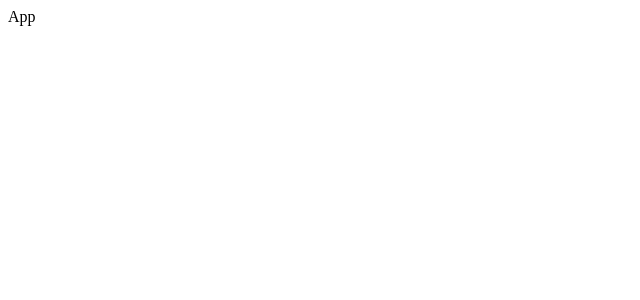
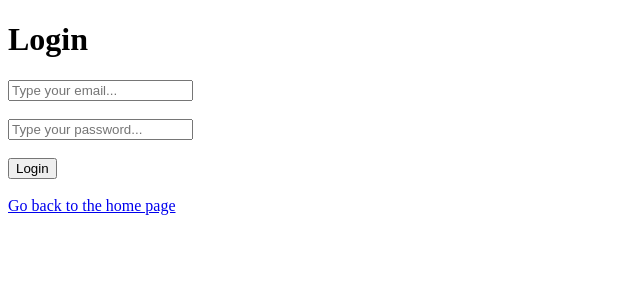
Before and after one commit to sathishgnanaprakasam/fsdwdtb6, a React (Vite) app: page /login in a window 1280 px wide. Shown: the top 300 px of the page, without its empty margins (0-640 px from the left). Built offline with nearby package versions, Linux system fonts and the light colour scheme.

Commit message:
auth context added

```diff
--- a/package.json
+++ b/package.json
@@ -10,8 +10,11 @@
     "preview": "vite preview"
   },
   "dependencies": {
+    "install": "^0.13.0",
+    "npm": "^10.9.0",
     "react": "^18.3.1",
-    "react-dom": "^18.3.1"
+    "react-dom": "^18.3.1",
+    "react-router-dom": "^6.27.0"
   },
   "devDependencies": {
     "@eslint/js": "^9.13.0",
--- a/src/App.jsx
+++ b/src/App.jsx
@@ -1,6 +1,36 @@
+import { createBrowserRouter, RouterProvider } from "react-router-dom";
+import Home from "./pages/Home";
+import Login from "./components/Login";
+
+import { createContext, useState } from 'react';
+
+// Create a context for the Auth
+export const AuthContext = createContext();
+
 const App = () => {
+
+  const [auth, setAuth] = useState({
+    user: null,
+  });
+
+  // create a router object
+  const router = createBrowserRouter([
+    {
+      // root route
+      path: "/",
+      // component to render
+      element: <Home />
+    },
+    {
+      path: "/login",
+      element: <Login />
+    }
+  ]);
+
   return (
-    <div>App</div>
+    <AuthContext.Provider value={{ auth, setAuth }}>
+      <RouterProvider router={router} />
+    </AuthContext.Provider>
   )
 }
 
--- /dev/null
+++ b/src/components/Login.jsx
@@ -0,0 +1,61 @@
+import { useContext, useState } from "react";
+import { AuthContext } from "../App";
+import { Link, useNavigate } from "react-router-dom";
+
+const Login = () => {
+
+    const { setAuth } = useContext(AuthContext);
+
+    const [email, setEmail] = useState("");
+    const [password, setPassword] = useState("");
+
+    const navigate = useNavigate();
+
+    const handleLogin = (e) => {
+        e.preventDefault();
+
+        setAuth({
+            user: {
+                email: email
+            }
+        });
+
+        // clear the form
+        setEmail("");
+        setPassword("");
+
+        // redirect to the home page
+        navigate("/");
+    }
+
+    return (
+        <div>
+            <h1>Login</h1>
+            <form onSubmit={handleLogin}>
+                <div>
+                    <input
+                        type="email"
+                        placeholder="Type your email..."
+                        onChange={(e) => setEmail(e.target.value)}
+                    />
+                </div>
+                <br />
+                <div>
+                    <input
+                        type="password"
+                        placeholder="Type your password..."
+                        onChange={(e) => setPassword(e.target.value)}
+                    />
+                </div>
+                <br />
+                <div>
+                    <button type="submit">Login</button>
+                </div>
+            </form>
+            <br />
+            <Link to="/">Go back to the home page</Link>
+        </div>
+    )
+}
+
+export default Login;
--- a/src/main.jsx
+++ b/src/main.jsx
@@ -1,4 +1,4 @@
-import { createRoot } from 'react-dom/client'
-import App from './App.jsx'
+import { createRoot } from 'react-dom/client';
+import App from './App.jsx';
 
 createRoot(document.getElementById('root')).render(<App />);
--- /dev/null
+++ b/src/pages/Home.jsx
@@ -0,0 +1,36 @@
+import { useContext } from "react"
+import { AuthContext } from "../App"
+import { useNavigate } from "react-router-dom";
+
+const Home = () => {
+
+    const { auth, setAuth } = useContext(AuthContext);
+    const navigate = useNavigate();
+
+    console.log(auth);
+
+    return (
+        <div>
+            {
+                auth.user ? (
+                    <>
+                        <h1>Welcome, {auth.user.email}</h1>
+                        <button onClick={() => {
+                            setAuth({
+                                user: null
+                            });
+                            navigate("/login");
+                        }}>Logout</button>
+                    </>
+                ) : (
+                    <div>
+                        <h1>Welcome, Guest</h1>
+                        <button onClick={() => navigate("/login")}>Login</button>
+                    </div>
+                )
+            }
+        </div>
+    )
+}
+
+export default Home
```
Also changed, not shown: 1 other file (tests, documents, lock files or other folders).
